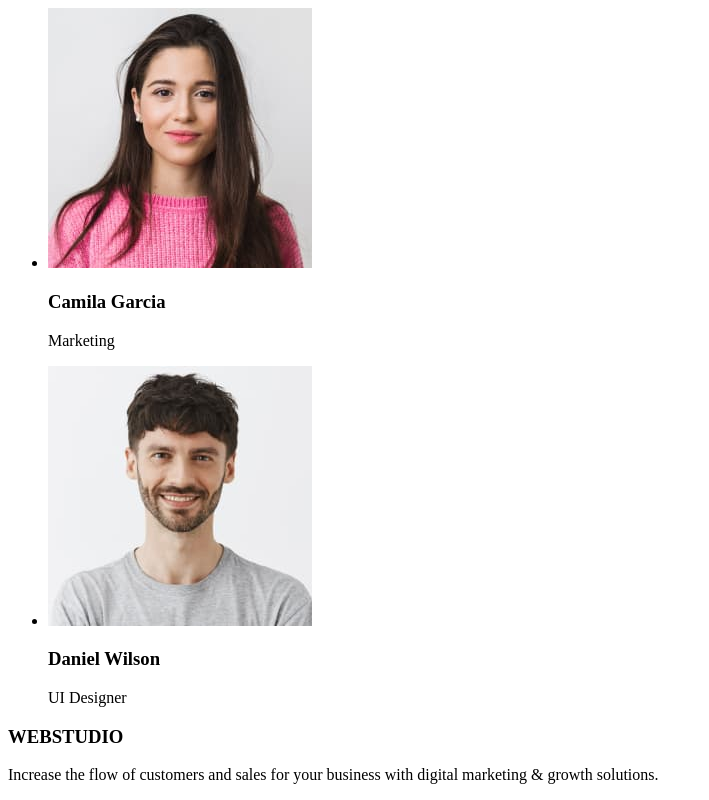
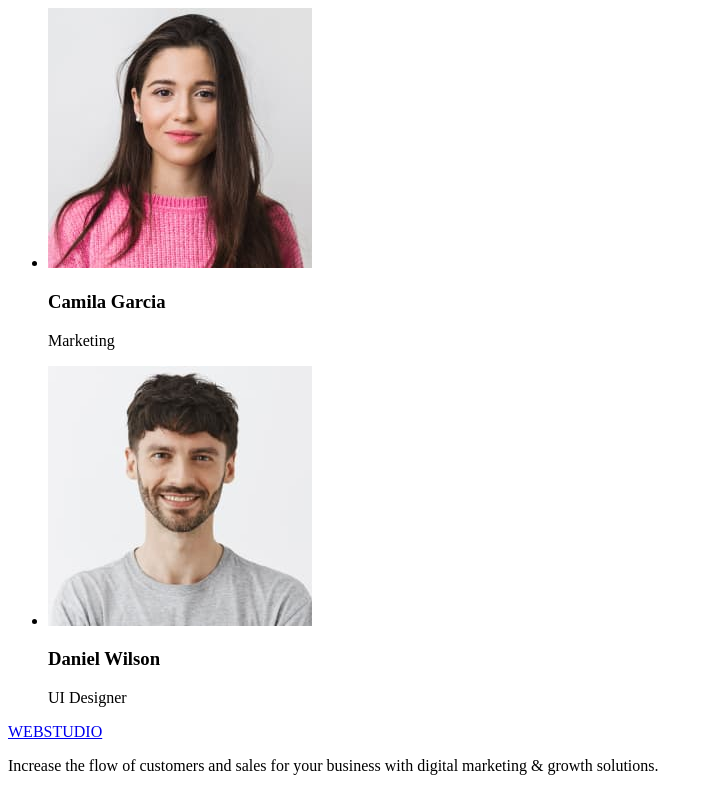
Before and after one commit to SerhiiSamoilov/goit-markup-hw-01, a plain HTML site: page index.html in a window 1280 px wide. Shown: the part 2280-3080 px from the top of the page, without its empty margins (0-709 px from the left). Drawn offline with Linux system fonts and the light colour scheme.

Commit message:
changes in the footer

```diff
--- a/index.html
+++ b/index.html
@@ -128,7 +128,7 @@
       </section>
     </main>
     <footer>
-      <h3>WEBSTUDIO</h3>
+      <a href="./index.html">WEBSTUDIO</a>
       <p>
         Increase the flow of customers and sales for your business with digital marketing & growth
         solutions.
```
